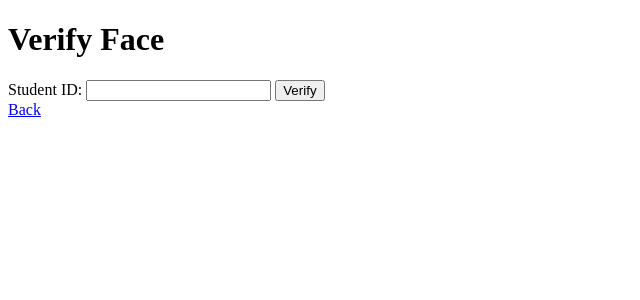
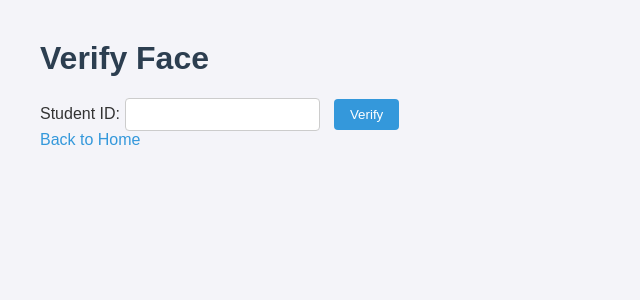
Before and after one commit to PavanKumarKillana/ai-proctoring-system, a Flask app: page /verify in a window 1280 px wide. Shown: the top 300 px of the page, without its empty margins (0-640 px from the left). Run offline with Flask 3, Linux system fonts and the light colour scheme.

```diff
--- a/ui/app.py
+++ b/ui/app.py
@@ -1,8 +1,3 @@
-import sys
-import os
-
-sys.path.append(os.path.abspath(os.path.join(os.path.dirname(__file__), '..')))
-
 from flask import Flask, render_template, request, redirect, url_for
 from src.face_module import register_face, verify_face
 
@@ -10,23 +5,40 @@ app = Flask(__name__)
 
 @app.route('/')
 def index():
-    return render_template('index.html', message='Welcome to AI Proctoring System')
+    return render_template('index.html', message='AI Proctoring System')
 
 @app.route('/register', methods=['GET', 'POST'])
 def register():
     if request.method == 'POST':
         student_id = request.form['student_id']
-        success = register_face(student_id)
-        return render_template('result.html', action='Registration', success=success, student_id=student_id)
+        if student_id:
+            success = register_face(student_id, model="cnn")
+            if success:
+                return redirect(url_for('result', message=f'Registration successful for {student_id}!'))
+            else:
+                return redirect(url_for('result', message=f'Registration failed for {student_id}.'))
+        else:
+            return redirect(url_for('result', message='Please enter a student ID.'))
     return render_template('register.html')
 
 @app.route('/verify', methods=['GET', 'POST'])
 def verify():
     if request.method == 'POST':
         student_id = request.form['student_id']
-        success = verify_face(student_id)
-        return render_template('result.html', action='Verification', success=success, student_id=student_id)
+        if student_id:
+            success = verify_face(student_id, model="cnn")
+            if success:
+                return redirect(url_for('result', message=f'Verification successful for {student_id}!'))
+            else:
+                return redirect(url_for('result', message=f'Verification failed for {student_id}.'))
+        else:
+            return redirect(url_for('result', message='Please enter a student ID.'))
     return render_template('verify.html')
+
+@app.route('/result')
+def result():
+    message = request.args.get('message', 'No message provided.')
+    return render_template('result.html', message=message)
 
 if __name__ == '__main__':
     app.run(debug=True)
--- /dev/null
+++ b/ui/static/style.css
@@ -0,0 +1,55 @@
+body {
+    font-family: Arial, sans-serif;
+    margin: 40px;
+    background-color: #f4f4f9;
+    color: #333;
+}
+h1 {
+    color: #2c3e50;
+}
+a {
+    color: #3498db;
+    text-decoration: none;
+    margin-right: 10px;
+}
+a:hover {
+    text-decoration: underline;
+}
+form {
+    margin-top: 20px;
+}
+input[type="text"] {
+    padding: 8px;
+    margin-right: 10px;
+    border: 1px solid #ccc;
+    border-radius: 4px;
+}
+input[type="submit"] {
+    padding: 8px 16px;
+    background-color: #3498db;
+    color: white;
+    border: none;
+    border-radius: 4px;
+    cursor: pointer;
+}
+input[type="submit"]:hover {
+    background-color: #2980b9;
+}
+.error {
+    color: #e74c3c;
+    margin-top: 10px;
+}
+.spinner {
+    display: none;
+    border: 4px solid #f3f3f3;
+    border-top: 4px solid #3498db;
+    border-radius: 50%;
+    width: 20px;
+    height: 20px;
+    animation: spin 1s linear infinite;
+    margin: 10px auto;
+}
+@keyframes spin {
+    0% { transform: rotate(0deg); }
+    100% { transform: rotate(360deg); }
+}
--- a/ui/templates/index.html
+++ b/ui/templates/index.html
@@ -2,9 +2,11 @@
 <html>
 <head>
     <title>AI Proctoring System</title>
+    <link rel="stylesheet" href="{{ url_for('static', filename='style.css') }}">
 </head>
 <body>
     <h1>{{ message }}</h1>
-          <a href="{{ url_for('register') }}">Register Face</a> | <a href="{{ url_for('verify') }}">Verify Face</a>
+    <a href="{{ url_for('register') }}">Register Face</a> |
+    <a href="{{ url_for('verify') }}">Verify Face</a>
 </body>
 </html>
--- a/ui/templates/verify.html
+++ b/ui/templates/verify.html
@@ -2,14 +2,15 @@
 <html>
 <head>
     <title>Verify Face</title>
+    <link rel="stylesheet" href="{{ url_for('static', filename='style.css') }}">
 </head>
 <body>
     <h1>Verify Face</h1>
-          <form method="post">
-              <label>Student ID:</label>
-              <input type="text" name="student_id" required>
+    <form method="POST" action="{{ url_for('verify') }}">
+        <label for="student_id">Student ID:</label>
+        <input type="text" id="student_id" name="student_id" required>
         <input type="submit" value="Verify">
     </form>
-          <a href="{{ url_for('index') }}">Back</a>
+    <a href="{{ url_for('index') }}">Back to Home</a>
 </body>
 </html>
```
Also changed, not shown: ui/templates/register.html (+5 -4 lines), ui/templates/result.html (+3 -7 lines). Lines whose indentation alone changed are shown as unchanged.
